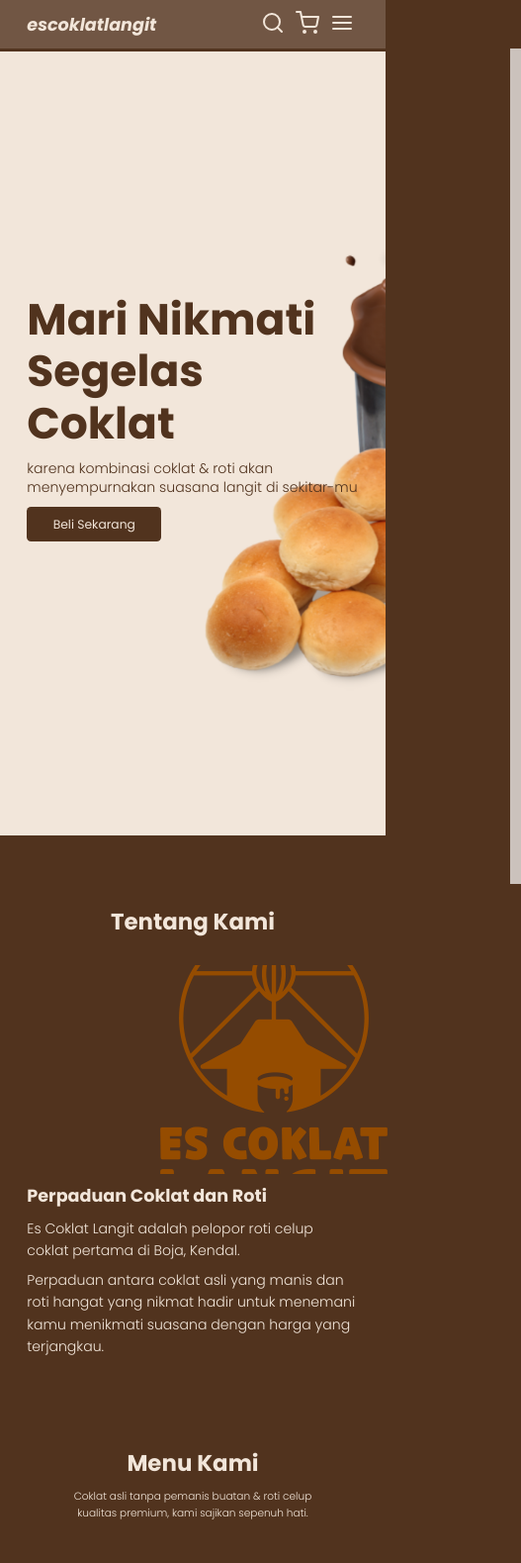
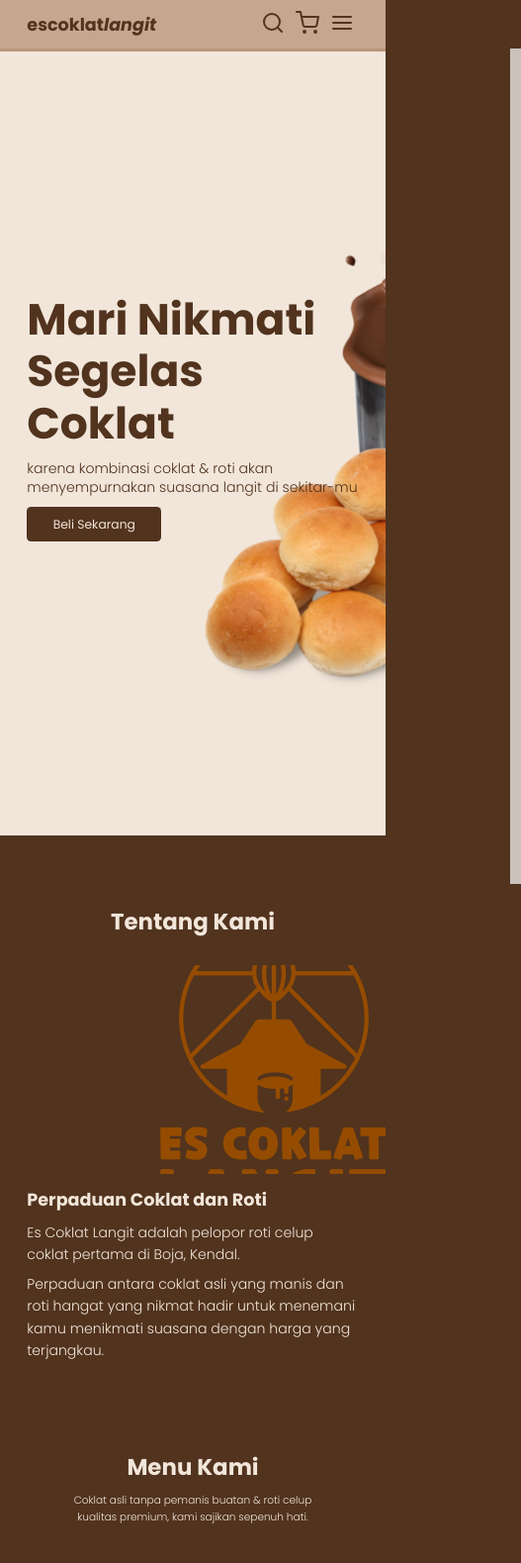
Before and after one commit to radityawisnucn/es-coklat-langit.github.io, a plain HTML site: page index.html in a window 390 px wide. Shown: the top 1579 px of the page at 99% size, 527 px wide, since content can reach past the window. Drawn offline with nearby package versions, Linux system fonts and the light colour scheme.

Commit message:
mobile responsive fixed

```diff
--- a/css/style.css
+++ b/css/style.css
@@ -21,6 +21,7 @@ body {
   font-family: "Poppins", sans-serif;
   background-color: var(--primary);
   color: #111;
+  overflow-x: hidden;
 }
 
 /* Navbar */
@@ -30,8 +31,8 @@ body {
   justify-content: space-between;
   align-items: center;
   padding: 1.2rem 7%;
-  background-color: rgb(81, 51, 30, 0.8) ;
-  border-bottom: 3px solid var(--primary);
+  background-color: rgb(185, 150, 123, 0.8) ;
+  border-bottom: 3px solid var(--bg-navbar);
   position: fixed;
   top: 0;
   right: 0;
@@ -42,23 +43,23 @@ body {
 .navbar .navbar-logo {
   font-size: 2rem;
   font-weight: 700;
-  color: var(--bg);
-  font-style: italic;
+  color: var(--primary);
 }
 
 .navbar .navbar-logo span {
-  color: var(--bg)
+  font-style: italic;
+  color: var(--primary)
 }
 
 .navbar .navbar-nav a {
-  color: var(--bg);
+  color: var(--primary);
   display: inline-block;
   font-size: 1.2rem;
   margin: 0 1rem;
 }
 
 .navbar .navbar-nav a:hover {
-  color: #fff;
+  color: var(--bg);
 }
 
 .navbar .navbar-nav a::after {
@@ -75,12 +76,12 @@ body {
 }
 
 .navbar .navbar-extra a {
-  color: var(--bg);
+  color: var(--primary);
   margin: 0 0.5rem;
 }
 
 .navbar .navbar-extra a:hover {
-  color: #fff;
+  color: var(--bg);
 }
 
 #hamburger-menu {
@@ -317,7 +318,7 @@ footer .credit a {
 }
 
 /* Tablet */
-@media (max-width: 758px) {
+@media (max-width: 850px) {
   html {
     font-size: 62.5%;
   }
@@ -361,8 +362,6 @@ footer .credit a {
   transform: scaleX(0.2);
 }
 
-}
-
 .about .row {
   flex-wrap: wrap;
 }
@@ -371,9 +370,6 @@ footer .credit a {
   height: 24rem;
   object-fit: cover;
   object-position: center;
-  display: block;
-  margin-left: auto;
-  margin-right: auto;
 }
 
 .about .row .content {
@@ -401,13 +397,17 @@ footer .credit a {
   height: 45rem;
 }
 
-.contact .row .map {
+.contact .row form {
   padding-top: 0;
 }
 
+}
+
 /* Mobile Phone */
-@media (max-width: 450px) {
+@media (max-width: 540px) {
   html {
     font-size: 55%;
+    overflow-x: hidden;
   }
+
 }
```
